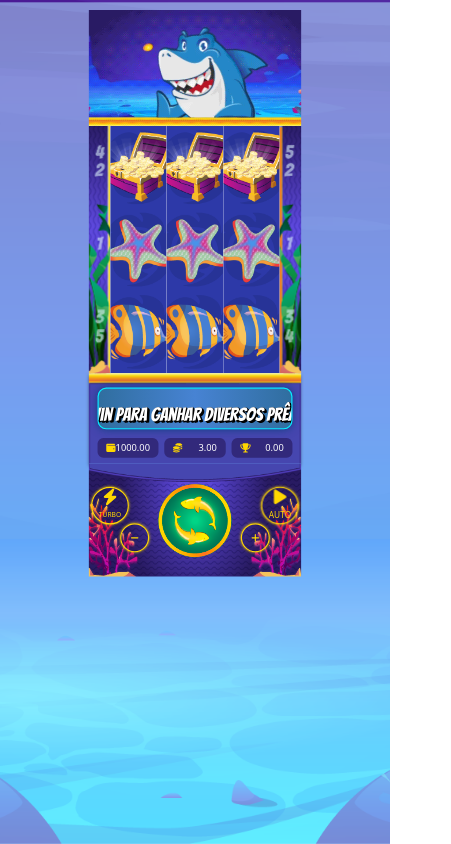
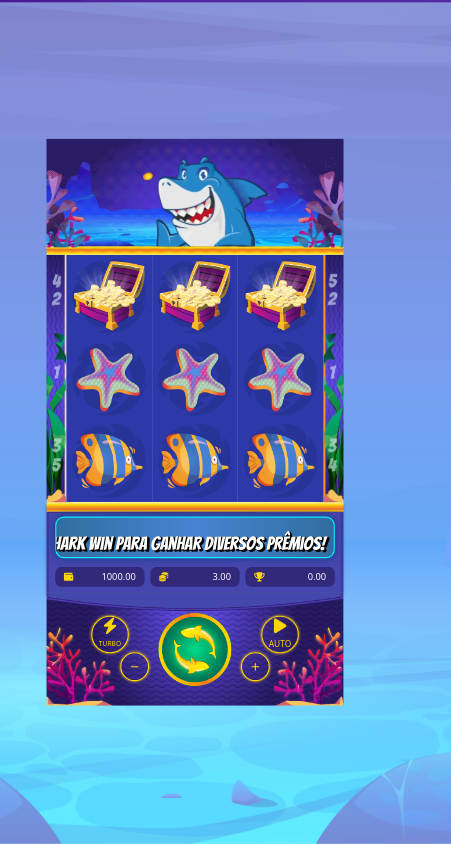
Before and after one commit to roner-rodrigues/shark-win, a React (Create React App) app: page / in a window 390 px wide. Shown: the whole page, 451 px wide, since content can reach past the window. Built offline with nearby package versions, Linux system fonts and the light colour scheme.

Commit message:
Tentando resolver problema da resolução

```diff
--- a/src/MainContent.jsx
+++ b/src/MainContent.jsx
@@ -1,5 +1,7 @@
 import 'bootstrap/dist/css/bootstrap.css';
+import './mediaqueries.css';
 import './base.css';
+import './MainGame.css';
 import './BetBarContainer.css';
 import './BetHeaderBarContainer.css';
 import './BetStatusBarContainer.css';
@@ -42,11 +44,11 @@ function MainContent({
     autoPlayOn
 }) {
     return (
-        <div className="container-fluid h-100">
+        <div className="container-fluid">
             {/* <Navbar /> */}
             {/* {winner === true && <WinningSound />} */}
             <div className="row h-100 align-items-center justify-content-center">
-                <div className="custom-container parent-container">
+                <div className="parent-container">
                     <div className="gif-container">
                         <img src={bannerPrincipal} />
                     </div>
@@ -56,7 +58,7 @@ function MainContent({
                     </div> */}
                     {/* <div className="lateral-column-left"></div> */}
 
-                    <div className="game-container" >
+                    <div className="slots-box-container" >
                         <div className="lateral-column-wrapper-left"></div>
                         <div className="spinners-container">
                             {winner && <div className="winner-overlay"></div>}
--- a/src/MainGame.css
+++ b/src/MainGame.css
@@ -8,9 +8,10 @@
     z-index: 2;
 }
 
-.game-container {
+.slots-box-container {
     display: flex;
     align-items: stretch;
+    flex-grow: 1;
 }
 
 .spinners-container {
@@ -22,7 +23,7 @@
     transition: 0.3s transform;
     width: 80%;
     height: 426px;
-    flex-grow: 0;
+    flex-grow: 1;
     flex-shrink: 0;
 }
 
--- a/src/Spinner.jsx
+++ b/src/Spinner.jsx
@@ -1,9 +1,8 @@
 import React, { useState, useRef, useEffect } from 'react';
 import { TOTAL_ICONS, ICON_HEIGHT, MULTIPLIER, symbolsPositions }
     from './constants';
-import AnimationOverlay from './AnimationOverlay';
-import PayoutOverlay    from './PayoutOverlay';
-import './MainGame.css';
+import AnimationOverlay                       from './AnimationOverlay';
+import PayoutOverlay                          from './PayoutOverlay';
 
 const Spinner = React.forwardRef((props, ref) => {
     const [position, setPosition]               = useState(0);
--- a/src/base.css
+++ b/src/base.css
@@ -7,9 +7,8 @@ html, body {
 }
 
 body {
-    background: url('assets/tela/wallpaper.png') no-repeat center center;
-    background-size: cover;
-    overflow: scroll;
+  background: url('assets/tela/wallpaper.png') no-repeat center center;
+  background-size: cover;
 }
 
 * { box-sizing: border-box; }
@@ -19,14 +18,16 @@ body {
   top: 50%;
   left: 50%;
   transform: translate(-50%, -50%);
-  overflow: scroll;
+  padding: 0;
+  width:  511.967px;
+  /* height: 586.2px; */
+  overflow: hidden;
 }
 
 .parent-container {
-  width:  580px;
+  /* width:  580px;  */
   transform: scale(.58, .58);
   transform-origin: top center;
-  overflow: hidden;
   margin-top: 10px;
   position: relative;
 }
--- a/src/constants.js
+++ b/src/constants.js
@@ -8,7 +8,6 @@ import Camarao_EF     from "./assets/lottie/camarao.json";
 import Peixe_EF       from "./assets/lottie/peixe_amarelo.json";
 
 import Linha_EF       from "./assets/lottie/linha.json";
-// import Visor_EF       from "./assets/lottie/visor.json";
 import Visor_EF       from "./assets/lottie/visor2.json";
 
 export const TOTAL_ICONS = 7;
@@ -16,16 +15,16 @@ export const ICON_HEIGHT = 142;
 export const MULTIPLIER  = Math.floor(Math.random()*(4-1)+1);
 
 export const SYMBOLS_INDEXES = {
-    Estrela_idx:     -ICON_HEIGHT * 6,
-    Tesouro_idx:     0,
-    Ostra_idx:       -ICON_HEIGHT,
+    Tesouro_idx:     -ICON_HEIGHT * 6,
+    Estrela_idx:     0,
+    Peixe_idx:       -ICON_HEIGHT,
     Mergulhador_idx: -ICON_HEIGHT * 2,
-    Tubarao_idx:     -ICON_HEIGHT * 3,
-    Camarao_idx:     -ICON_HEIGHT * 4,
-    Peixe_idx:       -ICON_HEIGHT * 5,
+    Camarao_idx:     -ICON_HEIGHT * 3,
+    Tubarao_idx:     -ICON_HEIGHT * 4,
+    Ostra_idx:       -ICON_HEIGHT * 5,
 }
-export const WILD_INDEX   = 4;
-export const CHOSEN_INDEX = 4;
+export const WILD_INDEX   = 5;
+export const CHOSEN_INDEX = 5;
 
 
 const getSymbolsPositions = () => {
@@ -40,23 +39,23 @@ const getSymbolsPositions = () => {
 export const symbolsPositions = getSymbolsPositions();
 
 export const SYMBOLS_PAYOUTS = {
-    Estrela_x:     3,
-    Tesouro_x:     100,
-    Ostra_x:       25,
+    Tesouro_x:     3,
+    Estrela_x:     100,
+    Peixe_x:       25,
     Mergulhador_x: 10,
-    Tubarao_x:     250,
-    Camarao_x:     8,
-    Peixe_x:       5,
+    Camarao_x:     250,
+    Tubarao_x:     8,
+    Ostra_x:       5
 }
 
 export const ANIMATION_INDEXES = {
+    Tesouro_EF,
     Estrela_EF,
-    Tesouro_EF,
+    Peixe_EF,
+    Mergulhador_EF,
+    Camarao_EF,
+    Tubarao_EF,
     Ostra_EF,
-    Mergulhador_EF,
-    Tubarao_EF,
-    Camarao_EF,
-    Peixe_EF,
     Visor_EF
 };
 export const VICTORY_LINE_INDEX       = Linha_EF;
--- a/src/mediaqueries.css
+++ b/src/mediaqueries.css
@@ -1,11 +1,6 @@
-@media screen and (max-width: 1000px) {
-    .spinners-container {
-    transform: translate(-50%, -50%) scale(.55, .55);
+@media screen and (max-width: 768px) {
+    .container-fluid {
+        height: 586.2px;
     }
+
 }
-
-@media screen and (max-width: 500px) {
-    .spinners-container {
-    transform: translate(-50%, -50%) scale(.4, .4);
-    }
-}
```
Also changed, not shown: src/App.jsx (+4 -4 lines), src/assets/tira/TIRA_148x992_v1-dimensoes.jpeg (renamed from src/assets/tira/TIRA_148x992-dimensoes.jpeg), src/assets/tira/TIRA_148x994_v1.png (renamed from src/assets/tira/TIRA_148x994__.png).
